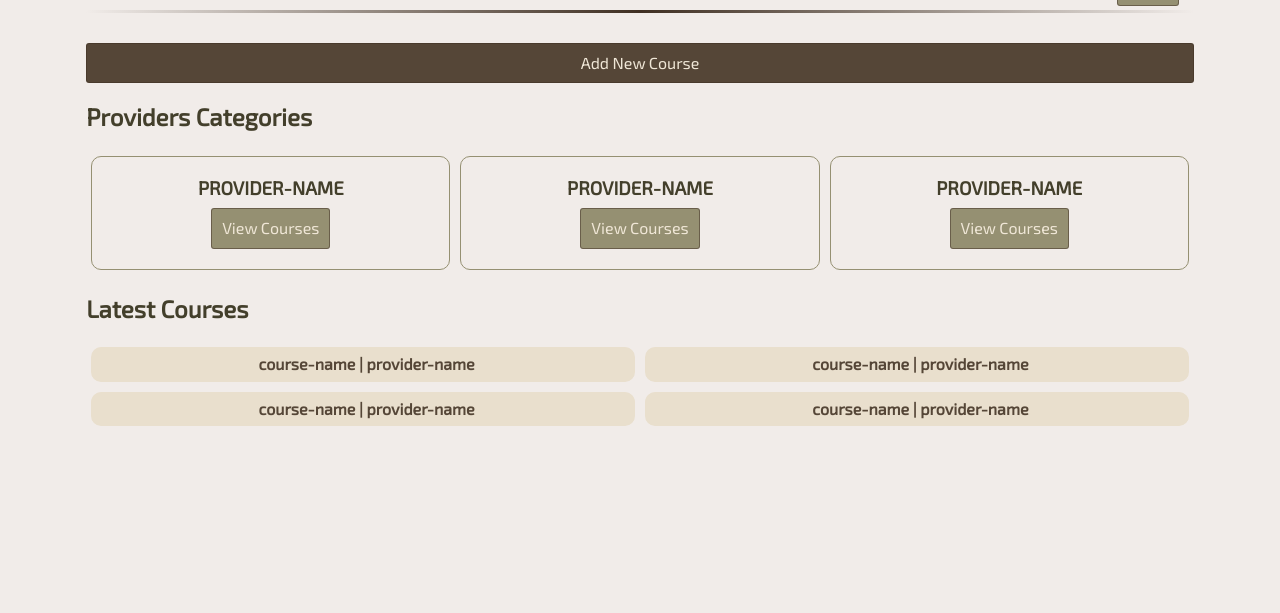
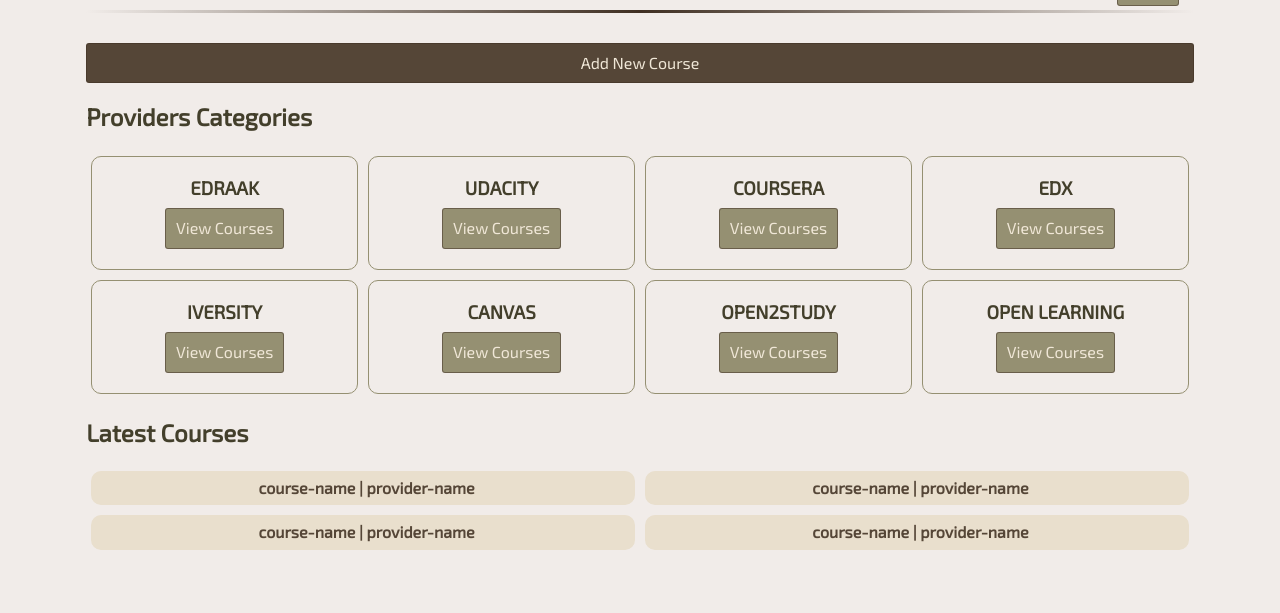
Before and after one commit to zabdulmanea/items_catalog, a Flask app: page /providers in a window 1280 px wide. Shown: the part 110-723 px from the top of the page. Run offline with Flask 2, Linux system fonts and the light colour scheme.

Commit message:
Read all providers from the database

```diff
--- a/application.py
+++ b/application.py
@@ -1,6 +1,6 @@
-# Flask modules
+# Web Server modules
 from flask import Flask, render_template
-# SQLAlchemy modules
+# Database modules
 from sqlalchemy import create_engine
 from sqlalchemy.orm import sessionmaker
 from database_setup import Base, Provider, Course
@@ -17,7 +17,11 @@
 @app.route('/')
 @app.route('/providers')
 def providers():
-    return render_template('index.html')
+    all_providers = session.query(Provider).all()
+    for provider in all_providers:
+        print provider.name
+        print provider.description
+    return render_template('index.html', providers = all_providers)
 
 
 # view specific MOOC provider
--- a/templates/index.html
+++ b/templates/index.html
@@ -13,11 +13,11 @@
 <section class="categories">
     <h2 class="subject-header">Providers Categories</h2>
     <div class="providers">
-        {% for x in [1,2,3] %}
+        {% for provider in providers %}
         <div class="provider-content">
             <div class="provider-text">
-                <h3 class="provider-title">provider-name</h3>
-                <a href="{{ url_for('viewProvider', provider_name='temp') }}">View Courses</a>
+                <h3 class="provider-title">{{provider.name}}</h3>
+                <a href="{{ url_for('viewProvider', provider_name=provider.name) }}">View Courses</a>
             </div>
         </div>
         {% endfor %}
```
Also changed, not shown: providercourses.db.
